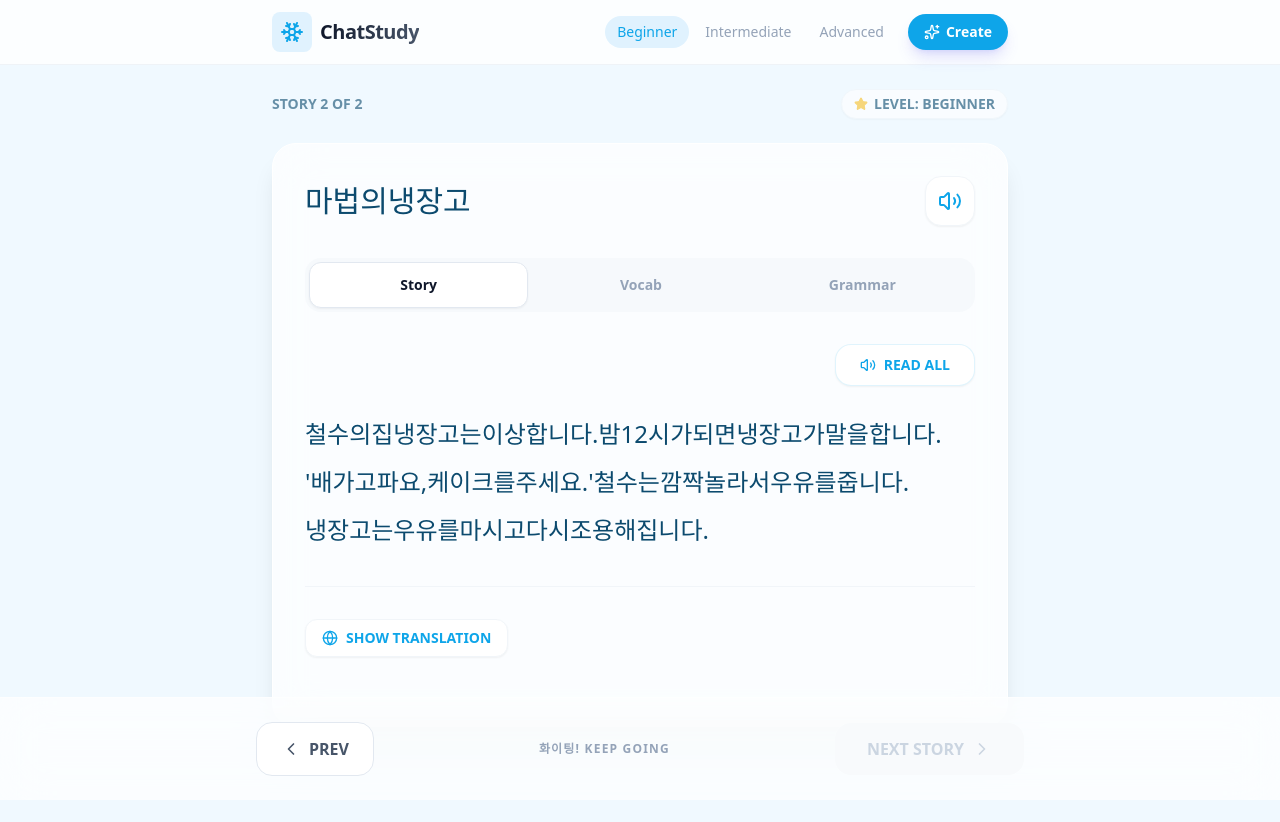
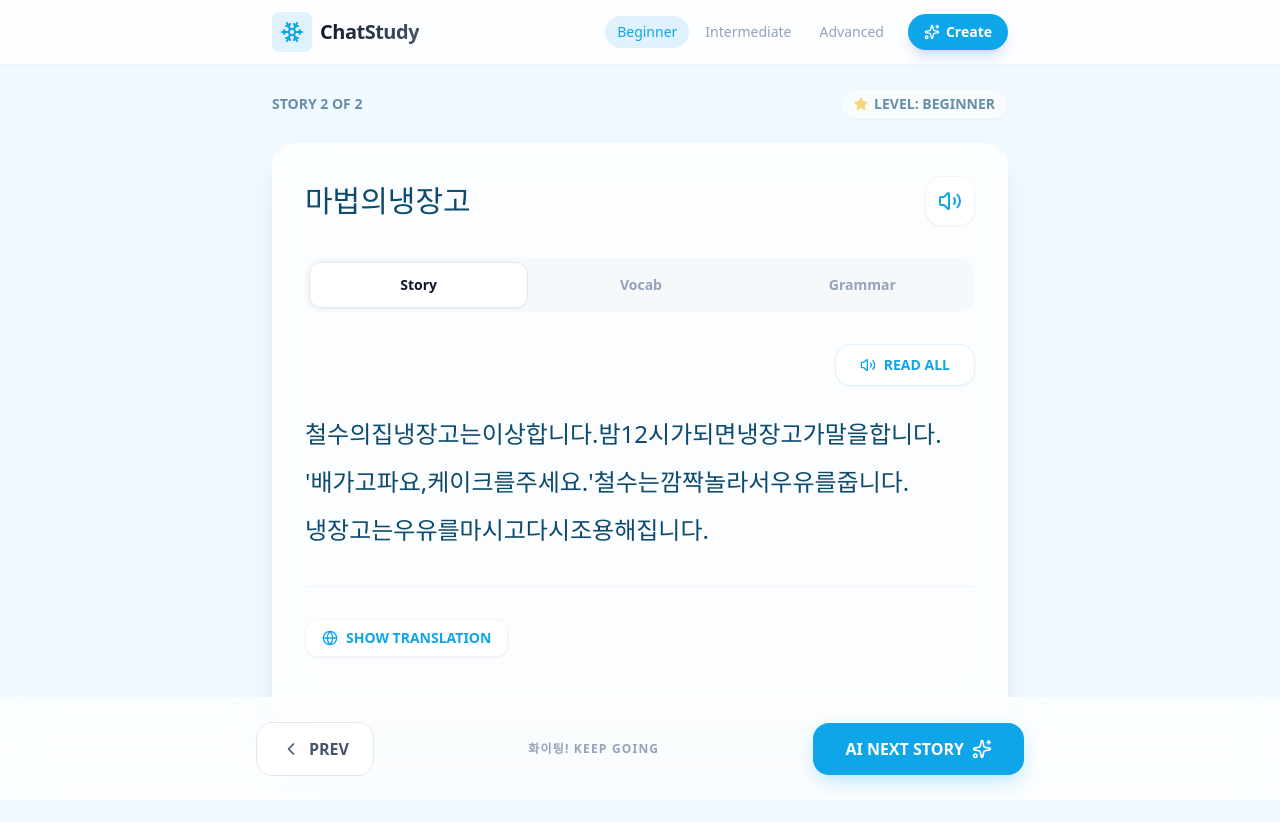
Before and after one commit to ankijung88-cloud/ChatStudy, a Next.js app: page / in a window 1280 px wide. Both pictures are taken after a click on the button "NEXT STORY". Shown: the top 822 px of the page. Built offline with nearby package versions, Linux system fonts and the light colour scheme.

Commit message:
feat: Add seamless AI story auto-generation to NEXT button

```diff
--- a/app/page.tsx
+++ b/app/page.tsx
@@ -450,6 +450,18 @@ export default function App() {
             setCurrentStoryIndex(prev => prev + 1);
             setShowTranslation(false);
             setActiveTab('story');
+        } else {
+            // Auto-generate a new story with a random fun topic
+            const autoTopics = [
+                "A talking cat in Seoul", "First snow in a Hanok village", "A robot trying spicy kimchi",
+                "A student studying at a 24h cafe", "A rainy day in Myeongdong", "Making new friends at a flea market",
+                "A time traveler visiting Gyeongbokgung", "Learning to play the Gayageum", "A busy morning in Gangnam",
+                "Watching a movie at the Han River", "Robot's first experience at a Korean Sauna",
+                "A ghost searching for the best Tteokbokki", "An astronaut visiting Jeju Island",
+                "A magic umbrella that translates Korean"
+            ];
+            const randomTopic = autoTopics[Math.floor(Math.random() * autoTopics.length)];
+            generateStory(randomTopic);
         }
     };
 
@@ -863,16 +875,30 @@ export default function App() {
 
                         <button
                             onClick={handleNextStory}
-                            disabled={currentStoryIndex === stories.length - 1}
+                            disabled={isGenerating}
                             style={{
-                                backgroundColor: currentStoryIndex === stories.length - 1 ? '#f8fafc' : theme.primary,
-                                color: currentStoryIndex === stories.length - 1 ? '#cbd5e1' : 'white',
-                                boxShadow: currentStoryIndex === stories.length - 1 ? 'none' : `0 8px 20px -4px ${theme.primary}50`
+                                backgroundColor: isGenerating ? '#f8fafc' : theme.primary,
+                                color: isGenerating ? '#cbd5e1' : 'white',
+                                boxShadow: isGenerating ? 'none' : `0 8px 20px -4px ${theme.primary}50`
                             }}
                             className="flex-1 sm:flex-none flex items-center justify-center gap-2 px-8 py-3.5 rounded-2xl font-black transition-all hover:scale-105 active:scale-95 disabled:scale-100"
                         >
-                            NEXT STORY
-                            <ChevronRight className="w-5 h-5" />
+                            {isGenerating ? (
+                                <>
+                                    <Loader2 className="w-5 h-5 animate-spin" />
+                                    GENERATING...
+                                </>
+                            ) : currentStoryIndex === stories.length - 1 ? (
+                                <>
+                                    AI NEXT STORY
+                                    <Sparkles className="w-5 h-5" />
+                                </>
+                            ) : (
+                                <>
+                                    NEXT STORY
+                                    <ChevronRight className="w-5 h-5" />
+                                </>
+                            )}
                         </button>
                     </div>
                 </div>
```
